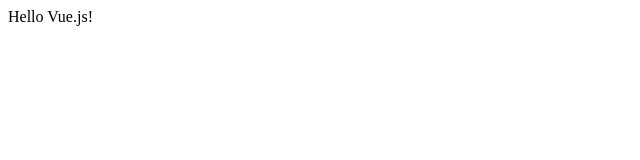
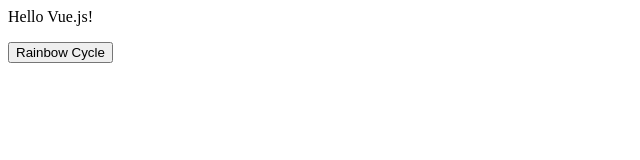
Before and after one commit to beekley/PiLights, a plain HTML site: page client/index.html in a window 1280 px wide. Shown: the whole page, without its empty margins (0-640 px from the left). Drawn offline with nearby package versions, Linux system fonts and the light colour scheme.

Commit message:
Add rainbow test button

```diff
--- a/client/app.js
+++ b/client/app.js
@@ -20,6 +20,15 @@
     errors: [],
   },
   methods: {
+    rainbowCycle: async function(event) {
+      try {
+        console.log(this);
+        this.documents = await axios.get(`${URL}/strandtest?animation=rainbowCycle`);
+      }
+      catch (e) {
+        this.errors.push(e);
+      }
+    }
   },
   created: () => {},
 });
--- a/client/index.html
+++ b/client/index.html
@@ -3,6 +3,7 @@
 
 <div id="app">
   <p>{{ message }}</p>
+  <button v-on:click="rainbowCycle">Rainbow Cycle</button>
 </div>
 
 <script src="/client/app.js"></script>
```
